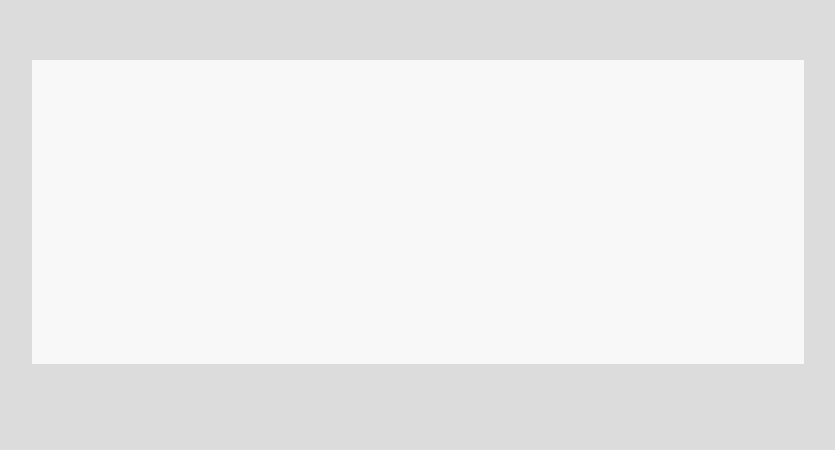
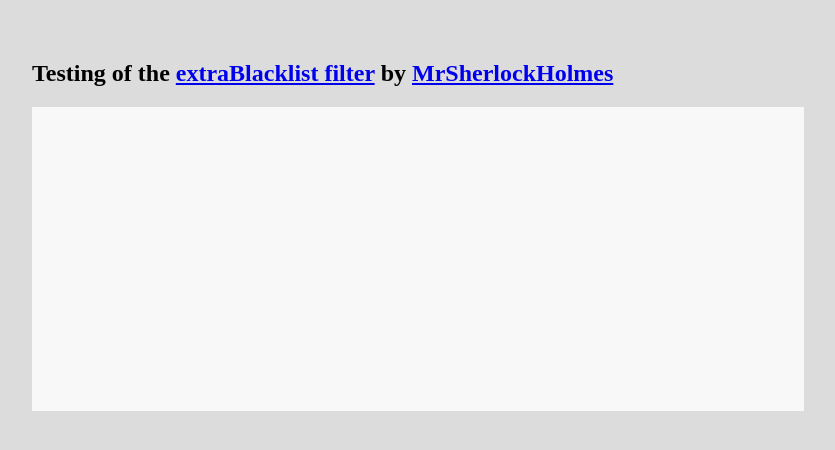
Before and after one commit to MrSherlockHolmes/kvackkvack.github.io, a Jekyll site: the page extraBlacklist/index.html, which Jekyll copies as it is, in a window 1280 px wide. Shown: the top 450 px of the page, without its empty margins (224-1059 px from the left). Built offline with Jekyll 4.4.1, drawn with Linux system fonts in a browser that asks for light colours.

Commit message:
Update index.html

```diff
--- a/extraBlacklist/index.html
+++ b/extraBlacklist/index.html
@@ -3,9 +3,11 @@
   <head>
 	   <title>extraBlacklist Tester!</title>
      <meta charset="UTF-8" />
+     <link rel="stylesheet" type="text/css" href="https://fonts.googleapis.com/css?family=Roboto&subset=latin,latin-ext" />
      <link rel="stylesheet" type="text/css" href="main.css" />
   </head>
   <body>
+     <h2>Testing of the <a href="https://github.com/MrSherlockHolmes/extraBlackList/blob/master/blackList.txt">extraBlacklist filter</a> by <a href="https://github.com/MrSherlockHolmes">MrSherlockHolmes</a></h1>
      <textarea class="text_input"></textarea>
      <script src="main.js"></script>
   </body>
```
